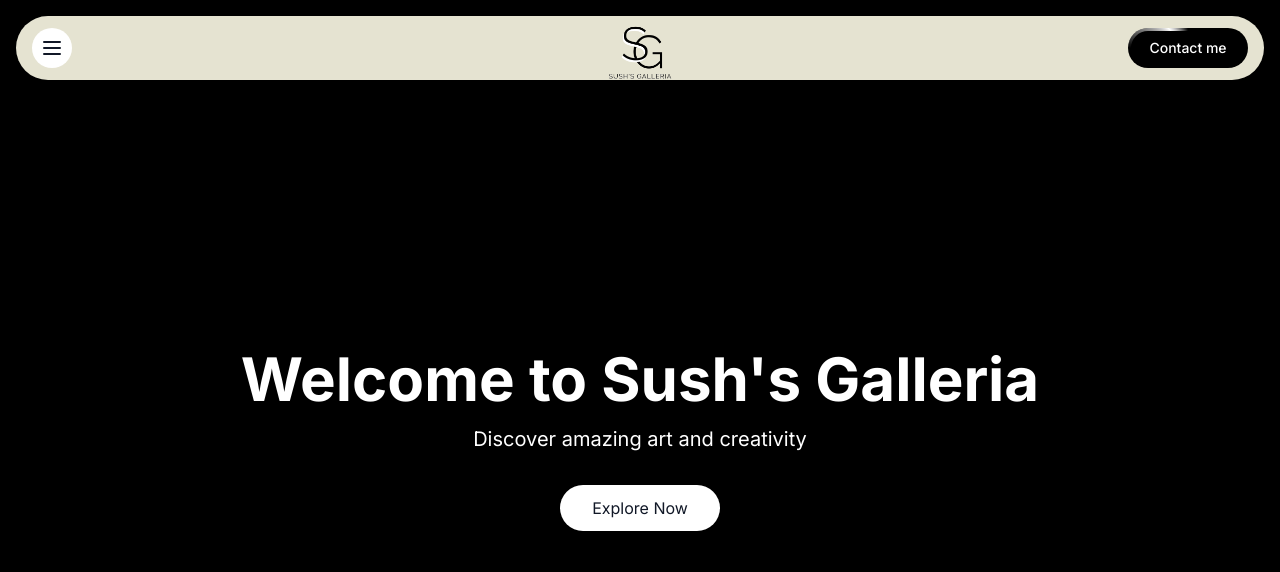
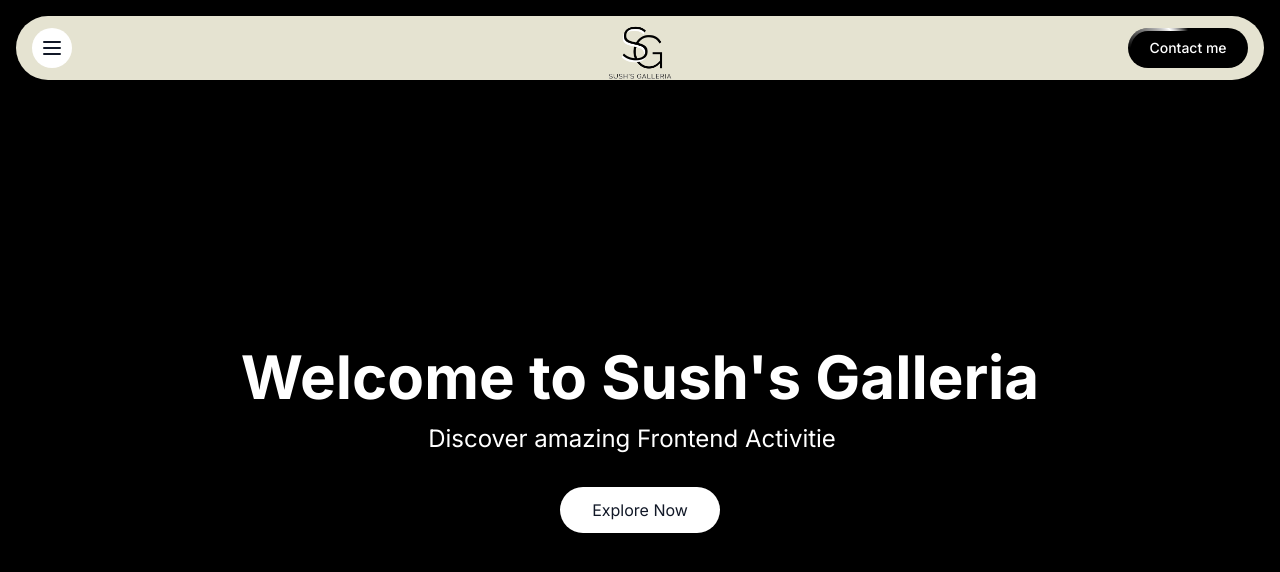
Before and after one commit to SUSH9391/sush-s-galleria, a React (Vite) app: page / in a window 1280 px wide. Shown: the top 572 px of the page. Built offline with nearby package versions, Linux system fonts and the light colour scheme; a web font is replaced by a local one.

Commit message:
HomeSection.jsx

```diff
--- a/src/components/HeroSection.jsx
+++ b/src/components/HeroSection.jsx
@@ -1,21 +1,107 @@
-import React from 'react'
+import React, { useEffect, useState } from "react";
 
 const HeroSection = () => {
+  const staticPart = "Discover amazing ";
+  const initialWord = "art and creativity";
+  const phrases = [
+    "Frontend Activities",
+    "Fullstack Activities",
+    "Cybersecurity Services",
+    "AI Services",
+  ];
+
+  // dynamic part after the staticPart
+  const [displayed, setDisplayed] = useState("");
+  // current phase: controls whether we're typing the initial word / deleting it / typing loop phrases etc.
+  const [phase, setPhase] = useState("typingInitial");
+  const [loopIndex, setLoopIndex] = useState(0);
+
+  useEffect(() => {
+    let timeout;
+
+    if (phase === "typingInitial") {
+      // type initialWord char by char
+      if (displayed.length < initialWord.length) {
+        timeout = setTimeout(() => {
+          setDisplayed((d) => d + initialWord[d.length]);
+        }, 90);
+      } else {
+        // fully typed initial word -> pause
+        timeout = setTimeout(() => setPhase("pauseInitial"), 700);
+      }
+    } else if (phase === "pauseInitial") {
+      timeout = setTimeout(() => setPhase("deletingInitial"), 700);
+    } else if (phase === "deletingInitial") {
+      // delete initial word char by char
+      if (displayed.length > 0) {
+        timeout = setTimeout(() => setDisplayed((d) => d.slice(0, -1)), 45);
+      } else {
+        // initial fully removed -> start typing looped phrases
+        timeout = setTimeout(() => setPhase("typingLoop"), 200);
+      }
+    } else if (phase === "typingLoop") {
+      const current = phrases[loopIndex];
+      if (displayed.length < current.length) {
+        timeout = setTimeout(() => {
+          setDisplayed((d) => d + current[d.length]);
+        }, 80);
+      } else {
+        timeout = setTimeout(() => setPhase("pauseLoop"), 900);
+      }
+    } else if (phase === "pauseLoop") {
+      timeout = setTimeout(() => setPhase("deletingLoop"), 900);
+    } else if (phase === "deletingLoop") {
+      if (displayed.length > 0) {
+        timeout = setTimeout(() => setDisplayed((d) => d.slice(0, -1)), 40);
+      } else {
+        // move to next phrase and resume typing
+        timeout = setTimeout(() => {
+          setLoopIndex((i) => (i + 1) % phrases.length);
+          setPhase("typingLoop");
+        }, 200);
+      }
+    }
+
+    return () => clearTimeout(timeout);
+  }, [displayed, phase, loopIndex, initialWord, phrases]);
+
   return (
     <section className="min-h-screen flex items-center justify-center bg-black pt-20">
-      <div className="text-center">
-        <h1 className="text-6xl font-bold text-white mb-4 inter-font">
-          Welcome to Sush's Galleria
-        </h1>
-        <p className="text-xl text-white mb-8 inter-font">
-          Discover amazing art and creativity
-        </p>
+      {/* Cursor blink styles (scoped) */}
+      <style>{`
+        .type-cursor {
+          display:inline-block;
+          width: 10px;
+          height: 1.05em;
+          vertical-align: -0.12em;
+          margin-left: 6px;
+          background: white;
+          animation: blink 1s steps(2, start) infinite;
+        }
+        @keyframes blink {
+          50% { opacity: 0; }
+        }
+      `}</style>
+
+      <div className="text-center px-6">
+        <h1 className="text-3xl sm:text-4xl md:text-5xl lg:text-6xl font-bold text-white mb-4 inter-font">
+  Welcome to Sush's Galleria
+</h1>
+
+
+        <p className="text-base sm:text-lg md:text-xl lg:text-2xl text-white mb-8 inter-font">
+  {staticPart}
+  <span>{displayed}</span>
+  <span className="type-cursor" aria-hidden="true" />
+</p>
+
+
         <button className="bg-white text-black px-8 py-3 rounded-full hover:bg-gray-200 transition-colors inter-font">
           Explore Now
         </button>
       </div>
     </section>
-  )
-}
+  );
+};
 
-export default HeroSection
+export default HeroSection;
```
